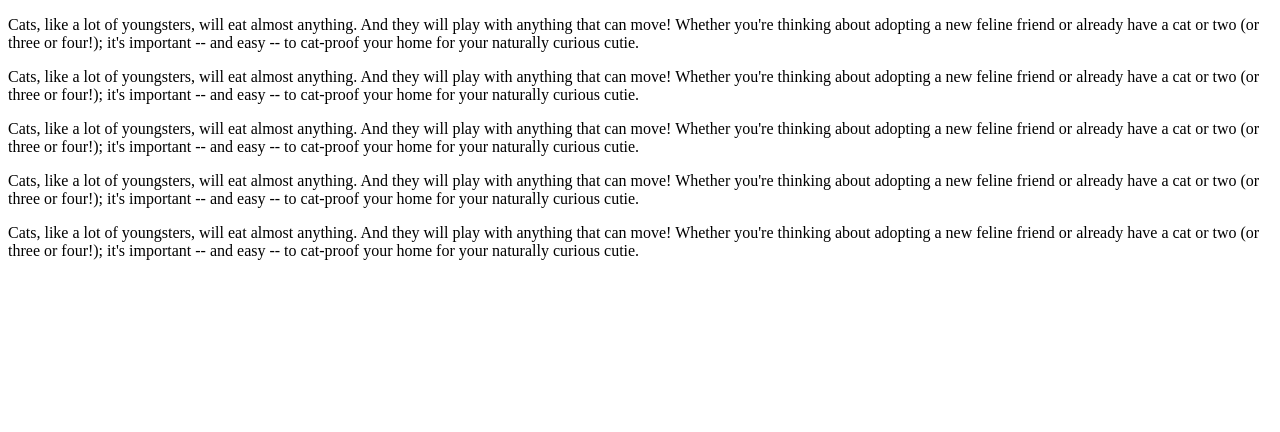
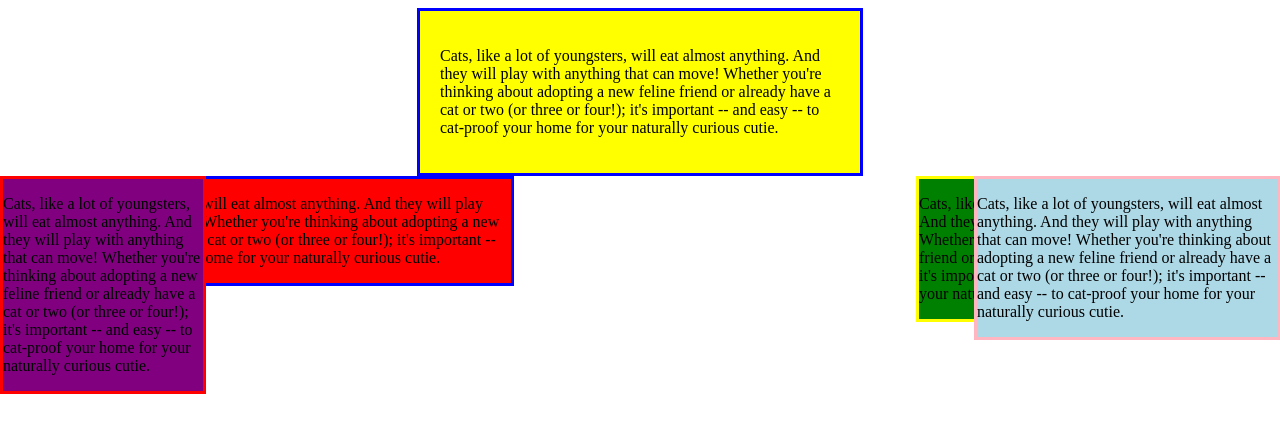
Before and after one commit to Allison-Munn/Allison-Munn.github.io, a plain HTML site: page css-horizontal/css-horizontal.html in a window 1280 px wide. Drawn offline with Linux system fonts and the light colour scheme.

Commit message:
more stuff

```diff
--- a/css-horizontal/css-horizontal.html
+++ b/css-horizontal/css-horizontal.html
@@ -3,71 +3,73 @@
 <head>
 <title>CSS Horizontal Alignment</title>
 <style>
-#cats.1{
+#cats1{
     margin-left: auto;
     margin-right:auto;
-    width:100%;
+    width:400px;
     background-color:yellow;
     border:3px solid blue;
     padding:20px;
 }
-#cats.2{
-    width:100%;
+#cats2{
+    width:300px;
+    position: absolute;
     background-color: lightblue;
     border:3px solid lightpink;
     right:0px;
-    bottom:0px;
 }
-#cats.3{
-    width:100%;
+#cats3{
+    width:200px;
+    position: absolute;
     background-color:purple;
     border:3px solid red;
     left:0px;
-    bottom:0px;
 }
-#cats.4{
-    width:100%;
+#cats4{
+    width:350px;
+    float:right;
     background-color:green;
     border:3px solid yellow;
 
 }
-#cats.5{
-    width:100%;
+#cats5{
+    width:500px;
+    float:left;
     background-color:red;
     border:3px solid blue;
 }
 </style>
 </head>
 <body>
-    <div id="cats.1">
+    <div id="cats1">
     <p>Cats, like a lot of youngsters, will eat almost anything. And they will play with anything that can move!
      Whether you're thinking about adopting a new feline friend or already have a cat or two (or three or four!);
      it's important -- and easy -- to cat-proof your home for your naturally curious cutie.
     </p>
     </div>
 
-    <div id="cats.2">
+    <div id="cats2">
     <p>Cats, like a lot of youngsters, will eat almost anything. And they will play with anything that can move!
      Whether you're thinking about adopting a new feline friend or already have a cat or two (or three or four!);
      it's important -- and easy -- to cat-proof your home for your naturally curious cutie.
     </p>
     </div>
 
-    <div id="cats.3">
+    <div id="cats3">
     <p>Cats, like a lot of youngsters, will eat almost anything. And they will play with anything that can move!
      Whether you're thinking about adopting a new feline friend or already have a cat or two (or three or four!);
      it's important -- and easy -- to cat-proof your home for your naturally curious cutie.
     </p>
     </div>
 
-    <div id="cats.4">
+    <div id="cats4">
     <p>Cats, like a lot of youngsters, will eat almost anything. And they will play with anything that can move!
      Whether you're thinking about adopting a new feline friend or already have a cat or two (or three or four!);
      it's important -- and easy -- to cat-proof your home for your naturally curious cutie.
     </p>
     </div>
 
-    <div id="cats.5">
+    <div id="cats5">
     <p>Cats, like a lot of youngsters, will eat almost anything. And they will play with anything that can move!
      Whether you're thinking about adopting a new feline friend or already have a cat or two (or three or four!);
      it's important -- and easy -- to cat-proof your home for your naturally curious cutie.
```
